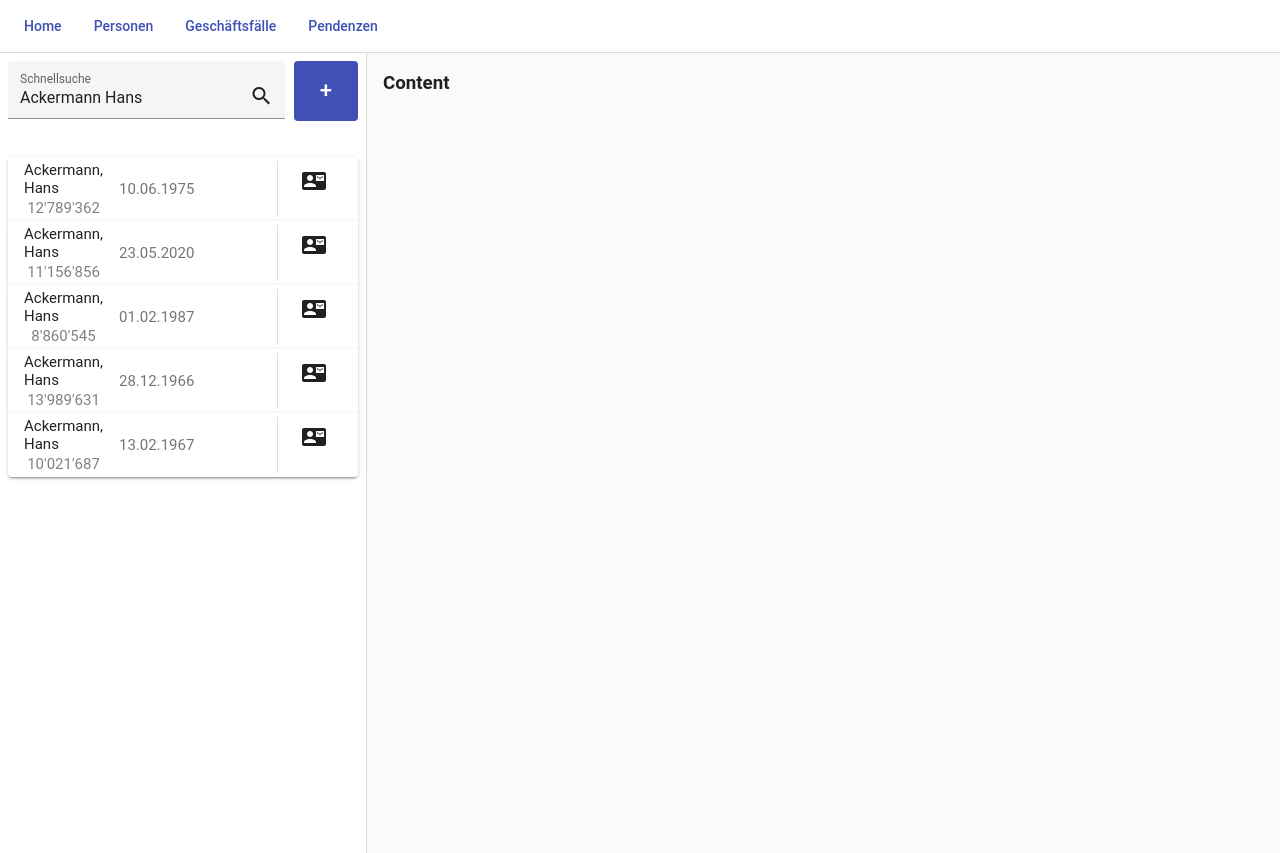
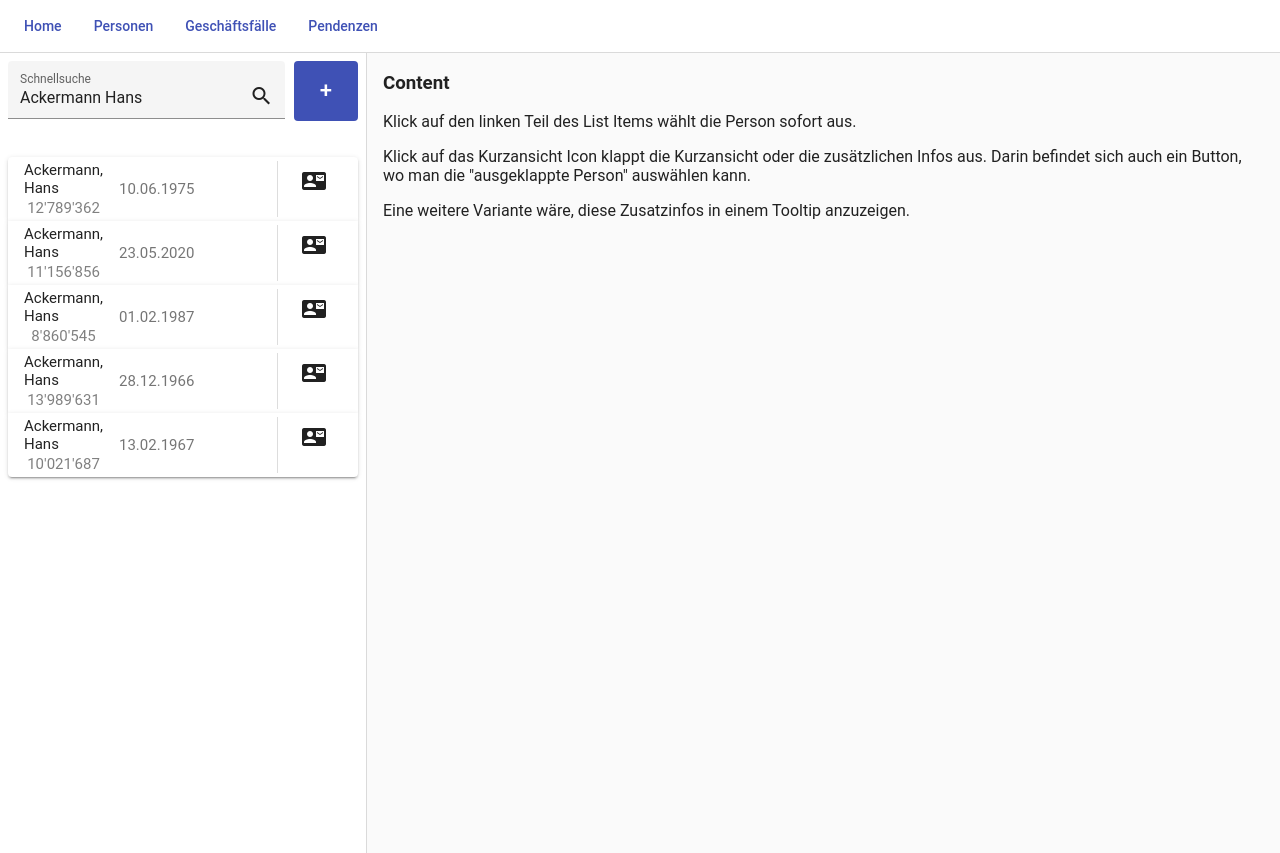
Before and after one commit to Joshuasony/angular-vpwhmt-xykp6o, an Angular app: page / in a window 1280 px wide. Built offline with nearby package versions, Linux system fonts and the light colour scheme.

Commit message:
Add explainer text

```diff
--- a/src/app/expansion-overview-example.html
+++ b/src/app/expansion-overview-example.html
@@ -143,7 +143,9 @@
 	</div>
 	<div class="content">
 		<h3>Content</h3>
-
+    <p>Klick auf den linken Teil des List Items wählt die Person sofort aus.</p>
+    <p>Klick auf das Kurzansicht Icon klappt die Kurzansicht oder die zusätzlichen Infos aus. Darin befindet sich auch ein Button, wo man die "ausgeklappte Person" auswählen kann.</p>
+    <p>Eine weitere Variante wäre, diese Zusatzinfos in einem Tooltip anzuzeigen.</p>
 	</div>
 </div>
 
```
